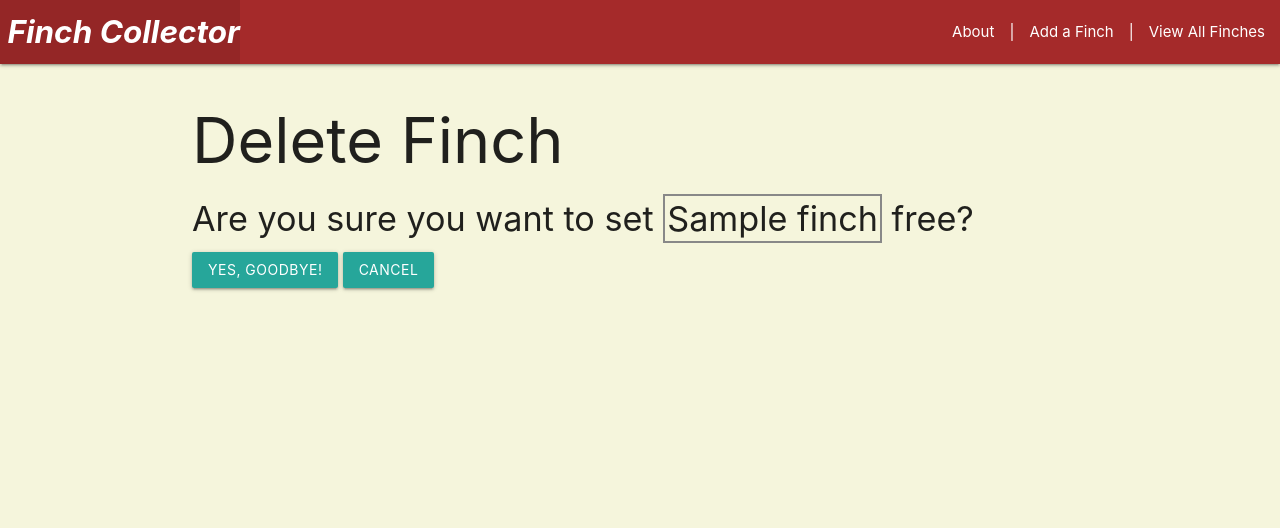
After one commit to AlexMcBex/finchcollector, a Django app: page /finches/1/delete in a window 1280 px wide. The commit adds this page. Shown: the top 528 px of the page. Run offline with Django 4.2, Linux system fonts and the light colour scheme; tables that the repository leaves empty hold one stand-in row (values such as "Sample post").

Commit message:
user can edit and delete finches, CRUD complete

```diff
--- /dev/null
+++ b/main_app/templates/main_app/finch_confirm_delete.html
@@ -0,0 +1,11 @@
+{% extends 'base.html' %}
+{% block content %}
+    <h1>Delete Finch</h1>
+
+    <h4>Are you sure you want to set <span style=" border: 2px solid {{object.color}}; padding: 2px">{{ object.name }}</span> free?</h4>
+    <form action="" method="POST" >
+        {% csrf_token %}
+        <input type="submit" value="Yes, goodbye!" class="btn btn-warning">
+        <a href="{% url 'detail' object.id %}" class="btn">Cancel</a>
+    </form>
+{% endblock %}
--- a/main_app/templates/main_app/finch_form.html
+++ b/main_app/templates/main_app/finch_form.html
@@ -1,6 +1,10 @@
 {% extends 'base.html' %}
 {% block content %}
-   <h1>Add a Finch</h1>
+{% if object %}
+<h1>Edit <span style=" border: 10px solid {{object.color}}; padding: 10px">{{ object.name }}</span></h1>
+{% else %}
+<h1>Add Finch</h1>
+{% endif %}
    <form action="" method="POST">
     {% csrf_token %}
     <table>
--- a/main_app/urls.py
+++ b/main_app/urls.py
@@ -6,5 +6,7 @@ urlpatterns = [
     path('about/', views.about, name='about'),
     path('finches/', views.finch_index, name='index'),
     path('finches/<int:finch_id>', views.finch_detail, name='detail'),
+    path('finches/<int:pk>/update', views.FinchUpdate.as_view(), name="finch_update"),
+    path('finches/<int:pk>/delete', views.FinchDelete.as_view(), name="finch_delete"),
     path('finches/create/', views.FinchCreate.as_view(), name='finch_create')
 ]
--- a/main_app/views.py
+++ b/main_app/views.py
@@ -26,3 +26,11 @@ def finch_detail(request, finch_id):
 class FinchCreate(CreateView):
     model = Finch
     fields = '__all__'
+
+class FinchUpdate(UpdateView):
+    model = Finch
+    fields =['color', 'age']
+
+class FinchDelete(DeleteView):
+    model = Finch
+    success_url = '/finches/'
```
Also changed, not shown: main_app/templates/finch/detail.html (+5 -0 lines).
